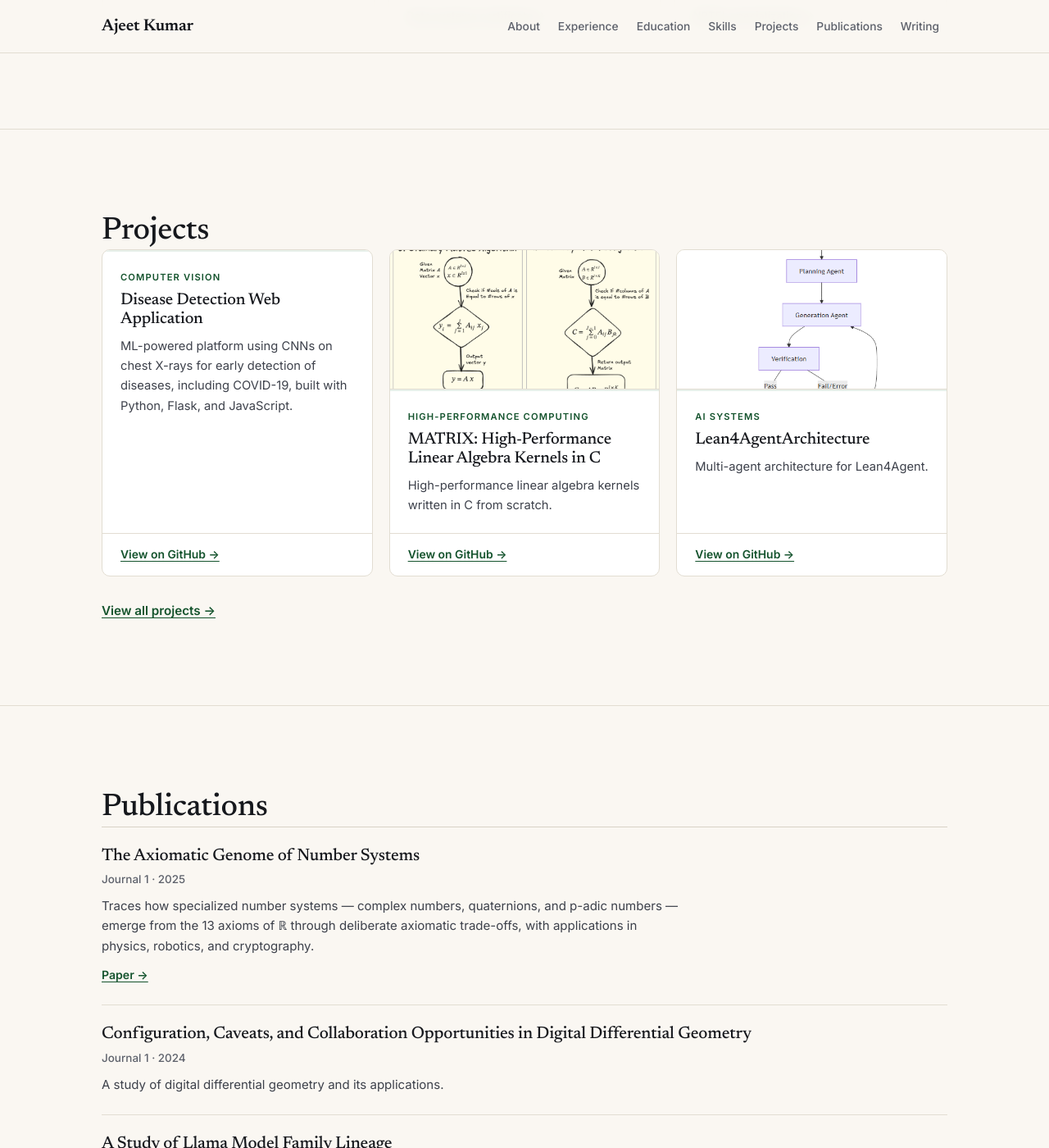
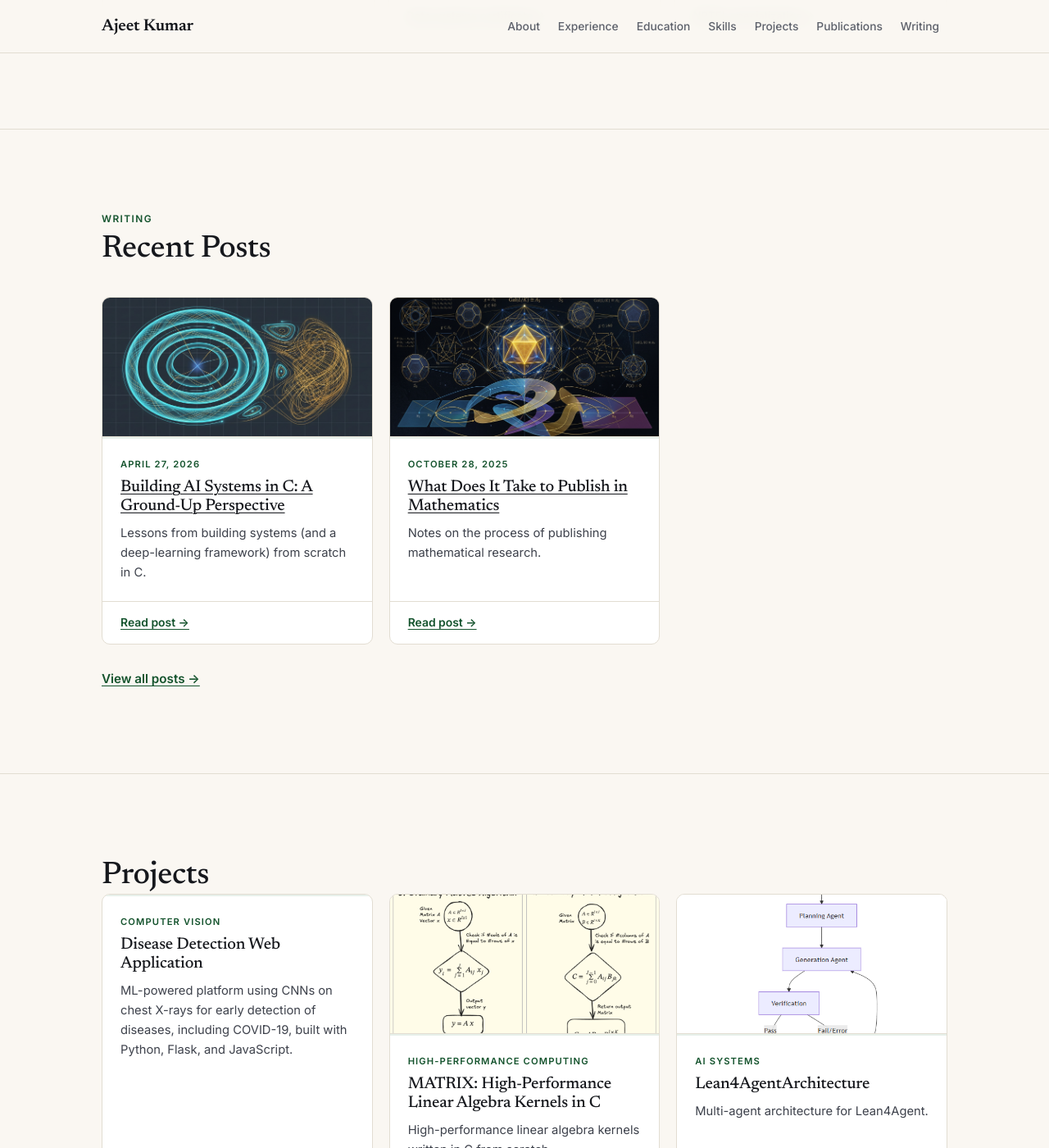
Before and after one commit to ajeetkbhardwaj/mailportfolio, a Jekyll site: the page built from index.md, in a window 1280 px wide and 1400 px high, scrolled down 3142 px. Shown: the whole window at 82% size. Built offline with Jekyll 4.4.1, drawn with Linux system fonts in a browser that asks for light colours; some of the changed text lies outside the part shown.

Commit message:
feat: move Writing above Projects on homepage

```diff
--- a/index.md
+++ b/index.md
@@ -136,6 +136,6 @@ title: "Portfolio"
   </div>
 </section>
 
+{% include sections/posts.html limit=3 %}
 {% include sections/projects.html limit=3 %}
 {% include sections/publications.html limit=3 %}
-{% include sections/posts.html limit=3 %}
```
